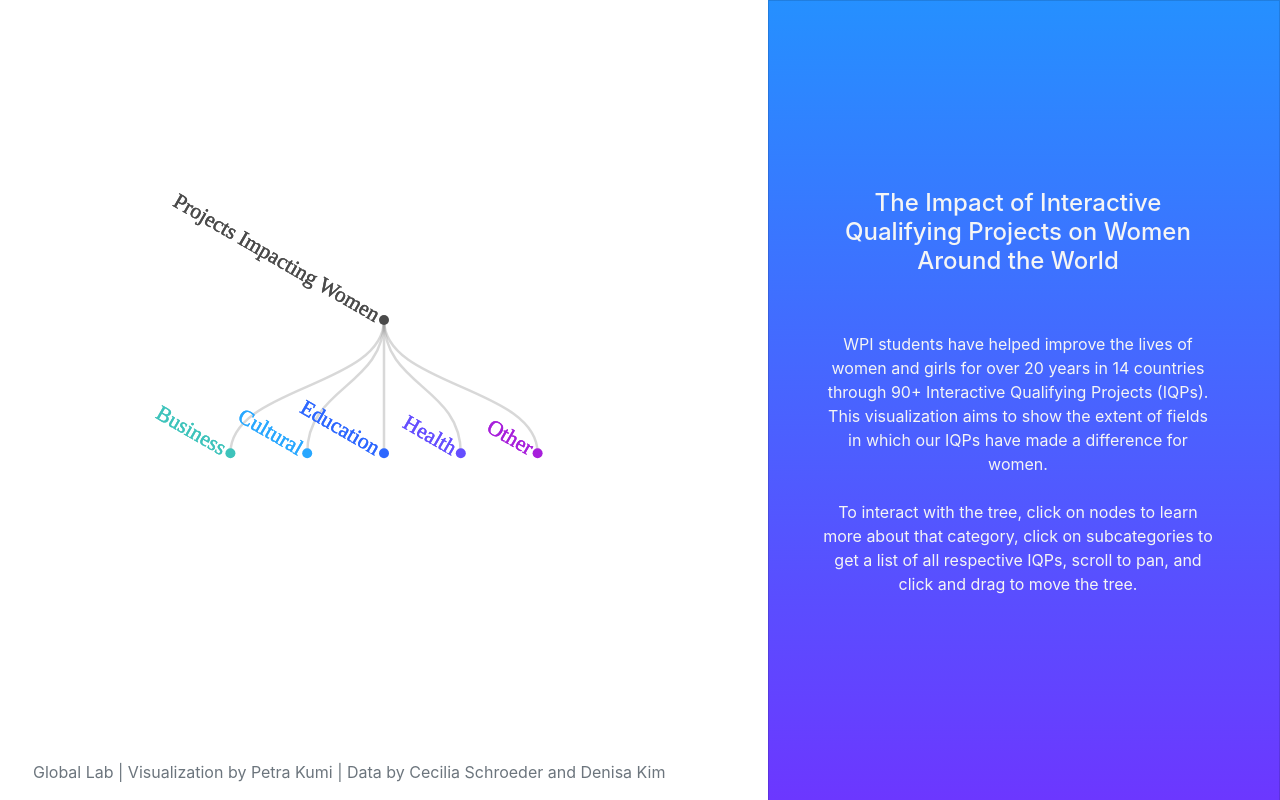
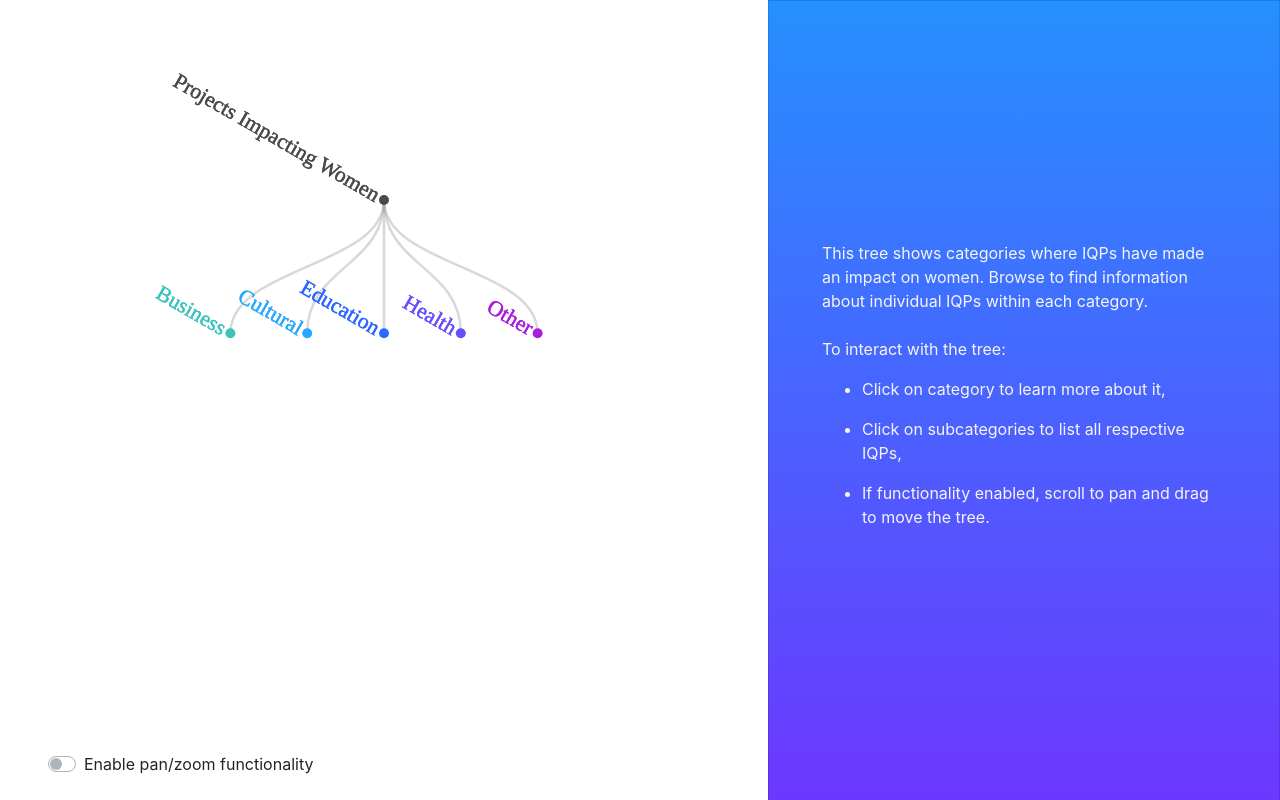
Before and after one commit to global-lab/women-in-the-world-impact, a plain HTML site: page index.html in a window 1280 px wide. Drawn offline with nearby package versions, Linux system fonts and the light colour scheme.

Commit message:
toggle pan/zoom functionality to make easier to navigate WIN GL website

```diff
--- a/index.html
+++ b/index.html
@@ -39,22 +39,19 @@
     <!--</div>-->
     <div class="accordion" id="content">
         <div class="card" style="height: 100vh; background-color: rgba(250,250,250,0); color: whitesmoke;">
-            <div class="row w-100 card-body d-flex align-items-center justify-content-center text-center">
+            <div class="row w-100 card-body d-flex align-items-center justify-content-center text-left">
                 <div class="col ml-5">
-                    <div class="row d-flex w-100 mb-5">
-                        <h4>The Impact of Interactive Qualifying Projects on Women Around the World</h4>
-                    </div>
                     <div class="row d-flex w-100">
                         <p style="font-size: 1em;">
-                            WPI students have helped improve the lives of women and girls for over 20 years in 14
-                            countries through
-                            90+ Interactive Qualifying Projects (IQPs).
-                            This visualization aims to show the extent of fields in which our IQPs have made a
-                            difference for women.<br/><br/>
-                            To interact with the tree, click on nodes to learn more about that category, click on
-                            subcategories to
-                            get a list of all respective IQPs, scroll to pan, and click and drag to move the tree.
+                            This tree shows categories where IQPs have made an impact on women.
+                            Browse to find information about individual IQPs within each category.<br/><br/>
+                            To interact with the tree:<br/>
                         </p>
+                        <ul>
+                            <li><p>Click on category to learn more about it,</p></li>
+                            <li><p>Click on subcategories to list all respective IQPs,</p></li>
+                            <li><p>If functionality enabled, scroll to pan and drag to move the tree.</p></li>
+                        </ul>
                     </div>
                 </div>
             </div>
@@ -62,10 +59,16 @@
     </div>
 </div>
 <div class="footer ml-5">
-    <div class="row">
-        <p class="text-muted">Global Lab | Visualization by Petra Kumi | Data by Cecilia Schroeder and Denisa
-            Kim</p>
+    <div class="row w-100 no-gutters pb-4">
+        <div class="custom-control custom-switch">
+            <input type="checkbox" class="custom-control-input" id="togglepanzoom" onclick="add_pan_zoom()">
+            <label class="custom-control-label" for="togglepanzoom">Enable pan/zoom functionality</label>
+        </div>
     </div>
+    <!--<div class="row no-gutters">-->
+        <!--<p class="text-muted">Global Lab | Visualization by Petra Kumi | Data by Cecilia Schroeder and Denisa-->
+            <!--Kim</p>-->
+    <!--</div>-->
 </div>
 
 
--- a/templates/tree-diagram.js
+++ b/templates/tree-diagram.js
@@ -1,3 +1,4 @@
+let toggleval = "init"
 const margin = ({
     top: 0,
     right: 40 * (window.innerWidth / 100),
@@ -52,6 +53,7 @@ function graph() {
 
             const svg = d3.select("#viz")
                 .append('svg')
+                .attr('id', "tree")
                 .attr('width', width)
                 .attr('height', height)
                 .attr('x', margin.left)
@@ -90,7 +92,7 @@ function graph() {
 
                 const transition = svg.transition()
                     .duration(duration)
-                    .attr("viewBox", [-width / 2, -height / 2.5, width, height])
+                    .attr("viewBox", [-width / 2, -height / 4, width, height])
                     .tween("resize", window.ResizeObserver ? null : () => () => svg.dispatch("toggle"));
 
                 // Update the nodes…
@@ -184,16 +186,29 @@ function graph() {
                 });
             }
 
+            document.getElementById('togglepanzoom').addEventListener('click', d => {
+                console.log('toggleval', toggleval)
+                if (toggleval === 'on' || toggleval === "init") {
+                    svg.call(d3.zoom().on("zoom", function () {
+                        d3.selectAll('g')
+                            .attr("transform", d3.event.transform);
+                        update(root, 0)
+                    }));
+                    toggleval = "off";
+                } else {
+                    svg.call(d3.zoom().on("zoom", null));
+                    toggleval = "on";
+                }
+            });
 
-            svg.call(d3.zoom().on("zoom", function () {
-                d3.selectAll('g')
-                    .attr("transform", d3.event.transform);
-                update(root, 0)
-            }));
             update(root);
             return svg.node();
         })
     })
+}
+
+function add_pan_zoom() {
+    d3.select("#tree")
 }
 
 //
```
